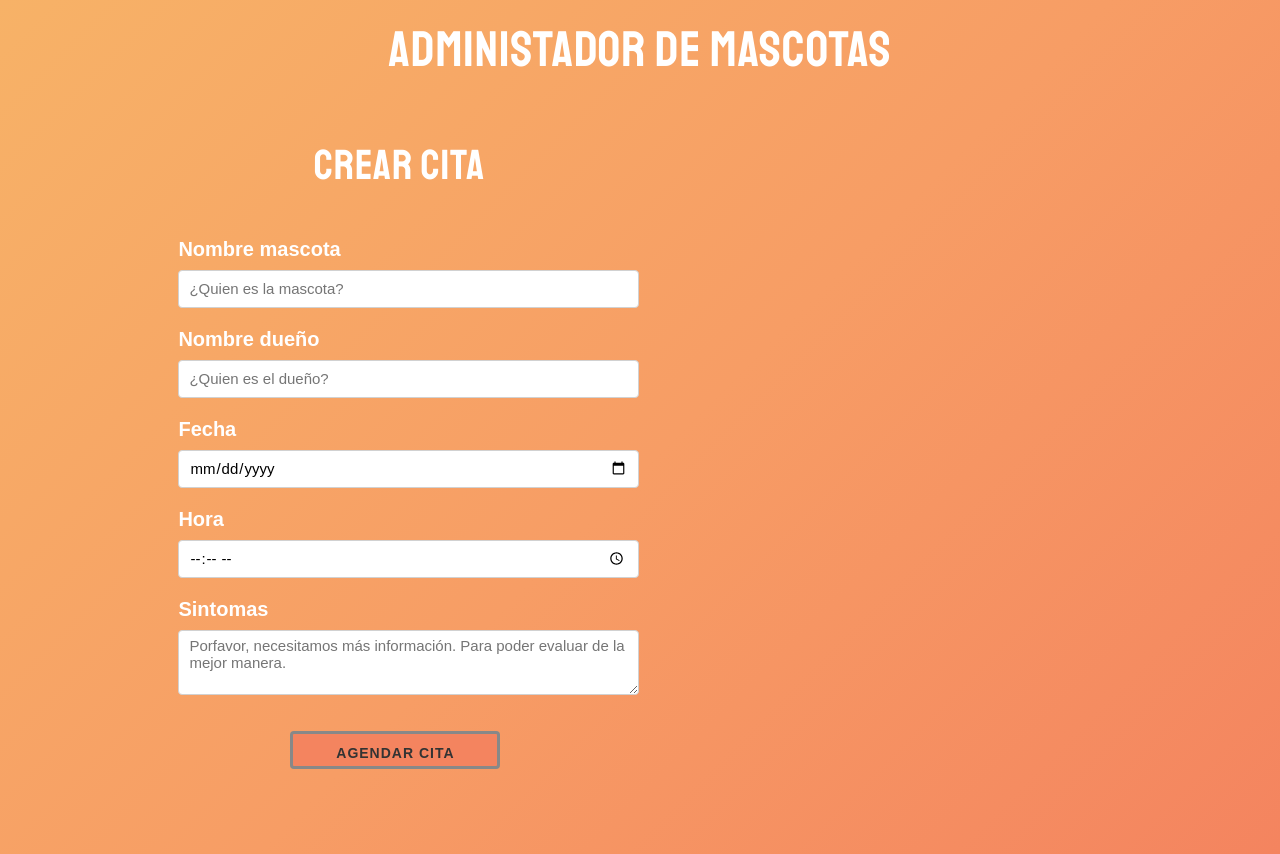
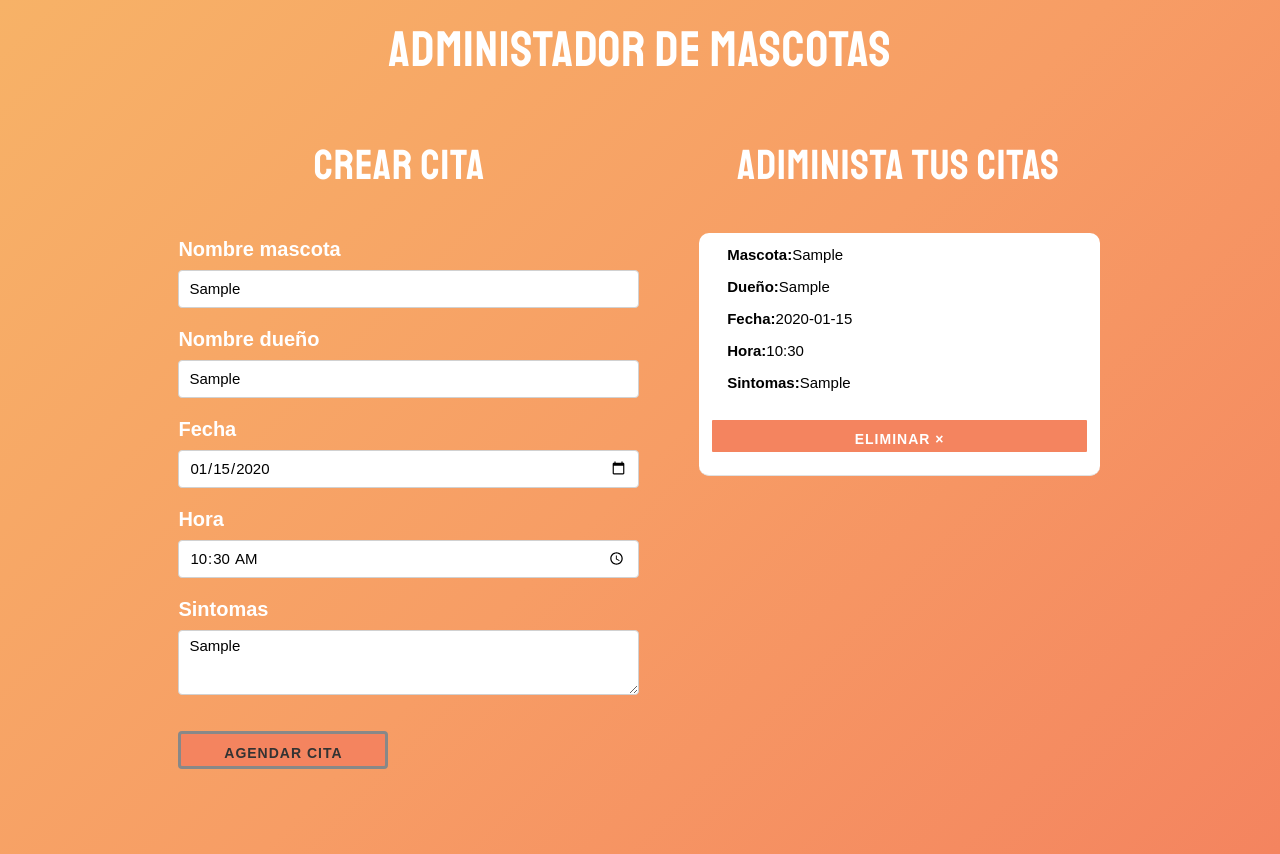
Before and after one commit to AttilioGiglio/Patient_Manager, a React (Create React App) app: page / in a window 1280 px wide. Both pictures are taken after typing "Sample", "Sample", "2020-01-15", "10:30", "Sample" into the empty fields and a click on the button "AGENDAR CITA". Built offline with nearby package versions, Linux system fonts and the light colour scheme.

Commit message:
add button and eventlistener delete

```diff
--- a/src/App.css
+++ b/src/App.css
@@ -50,7 +50,6 @@ input, textarea{
 }
 button{
     width: 15em;
-    margin-left: 8em;
     margin-top:1em;
     background: #f4845f;
     border:solid white;
@@ -63,34 +62,38 @@ button:hover{
     border:solid #f4845f;
     color: #f4845f;
 }
-  .cita {
-    padding: 2rem;
+  .appointment {
+    padding: 1rem;
     background: white;
     border-bottom: 1px solid #e1e1e1;
     color: black;
+    margin-left: 4rem;
+    margin-right: 2rem;
+    margin-top:1rem
   }
 
-  .cita p {
+  .appointment p {
     font-weight: bold;
     margin-bottom: .8rem;
   }
-  .cita p span {
+  .appointment p span {
     font-weight: normal;
 
   }
-  .cita:first-of-type {
+  .appointment:first-of-type {
     border-top-left-radius: 1rem;
     border-top-right-radius: 1rem;
   }
-  .cita:last-of-type {
+  .appointment:last-of-type {
     border-bottom-left-radius: 1rem;
     border-bottom-right-radius: 1rem;
   }
-  .button.eliminar,
-  .button.eliminar:hover {
+  .button.delete,
+  .button.delete:hover {
     background-color: #f25c54;
     color: white;
     margin-top: 2rem;
+
   }
 
   .alerta-error {
--- a/src/App.js
+++ b/src/App.js
@@ -1,6 +1,7 @@
 import React, {Fragment, useState} from 'react';
 import Form from './Views/Form';
 import './App.css'
+import Appointment from './Views/Appointment'
 
 function App() {
 
@@ -9,6 +10,12 @@ function App() {
 
   const makeAp = ap =>{
     setApList([...apList, ap])
+  }
+
+  const deleteAp = (e,id) => {
+    e.preventDefault();
+    const newApList = apList.filter(appointment => appointment.id !== id );
+    setApList(newApList);
   }
 
   return (
@@ -22,6 +29,16 @@ function App() {
         // traspasando los props al hijo para que que el padre renderize
         />
         </div>
+        <div className='one-half column'>
+          <h2>Adiminista tus citas</h2>
+          {apList.map(ap =>
+            <Appointment
+            appointment ={ap}
+            id={ap.id}
+            deleteAp={deleteAp}
+            />
+          )}
+        </div>
       </div>
       </div>
     </Fragment>
--- /dev/null
+++ b/src/Views/Appointment.js
@@ -0,0 +1,16 @@
+import React from 'react'
+
+const Appointment = ({appointment,id,deleteAp}) => {
+    return (
+        <div className='appointment'>
+            <p>Mascota:<span>{appointment.mascota}</span></p>
+            <p>Dueño:<span>{appointment.dueño}</span></p>
+            <p>Fecha:<span>{appointment.fecha}</span></p>
+            <p>Hora:<span>{appointment.hora}</span></p>
+            <p>Sintomas:<span>{appointment.sintomas}</span></p>
+            <button onClick={() => deleteAp(id)} className='delete u-full-width'>Eliminar &times;</button>
+        </div>
+    )
+}
+
+export default Appointment
--- a/src/Views/Form.js
+++ b/src/Views/Form.js
@@ -12,15 +12,18 @@ const Form = ({ makeAp }) => {
         })
 
     const [error, setError] = useState(false)
-
+    // destructuring, evitando el uso de state.mascota = appointment.dueño, etc.
     const { mascota, dueño, fecha, hora, sintomas } = appointment;
 
     const handleChange = (e) => {
+        // con el uso de hook usestate, se puede personalizar el nombre del setstate.
         setAppointment({ ...appointment, [e.target.name]: e.target.value })
     }
 
     const handleSubmit = (e) => {
+        // cancela el evento si es cancelable, lo que significa que la acción predeterminada que pertenece al evento no ocurrirá. Al hacer clic en un "Submit" botón, evitar que enviar un formulario por query en url.
         e.preventDefault();
+        // Mensaje de error al no completar todos los inputs
         if (mascota.trim() === '' || dueño.trim() === '' || fecha.trim() === '' || hora.trim() === '' || sintomas.trim() === '') {
             setError(true);
             return;
@@ -32,28 +35,25 @@ const Form = ({ makeAp }) => {
         // Imprimir cita en app por props en una lista
         makeAp(appointment);
         // Reiniciar Form
-        setAppointment(
-            {
-                mascota: '',
-                dueño: '',
-                fecha: '',
-                hora: '',
-                sintomas: ''
-            })
+
     }
 
 
     return (
-        <Fragment>
+        <Fragment
+        // Reemplaza a los divs y se pueden ejecutar de manera independiente, por lo que puedes poner 2 separados.
+        >
             <h2>Crear Cita</h2>
             {error ? <p className='alerta-error u-full-width'>Todos los campos son obligatorios</p> : null}
             <form className='one-fourth column' onSubmit={handleSubmit}>
+            {/* addEvent listener que rastrea los clicks. Estos se ejecutan al hacer click al boton respectivo  */}
                 <label>Nombre mascota</label>
                 <input
                     type='text'
                     name='mascota'
                     className='u-full-width'
                     placeholder='¿Quien es la mascota?'
+                    // addEvent listener que rastrea los cambios en el input. Estos se ejecutan al escribir o borrar.
                     onChange={handleChange}
                     value={mascota}
                 />
```
